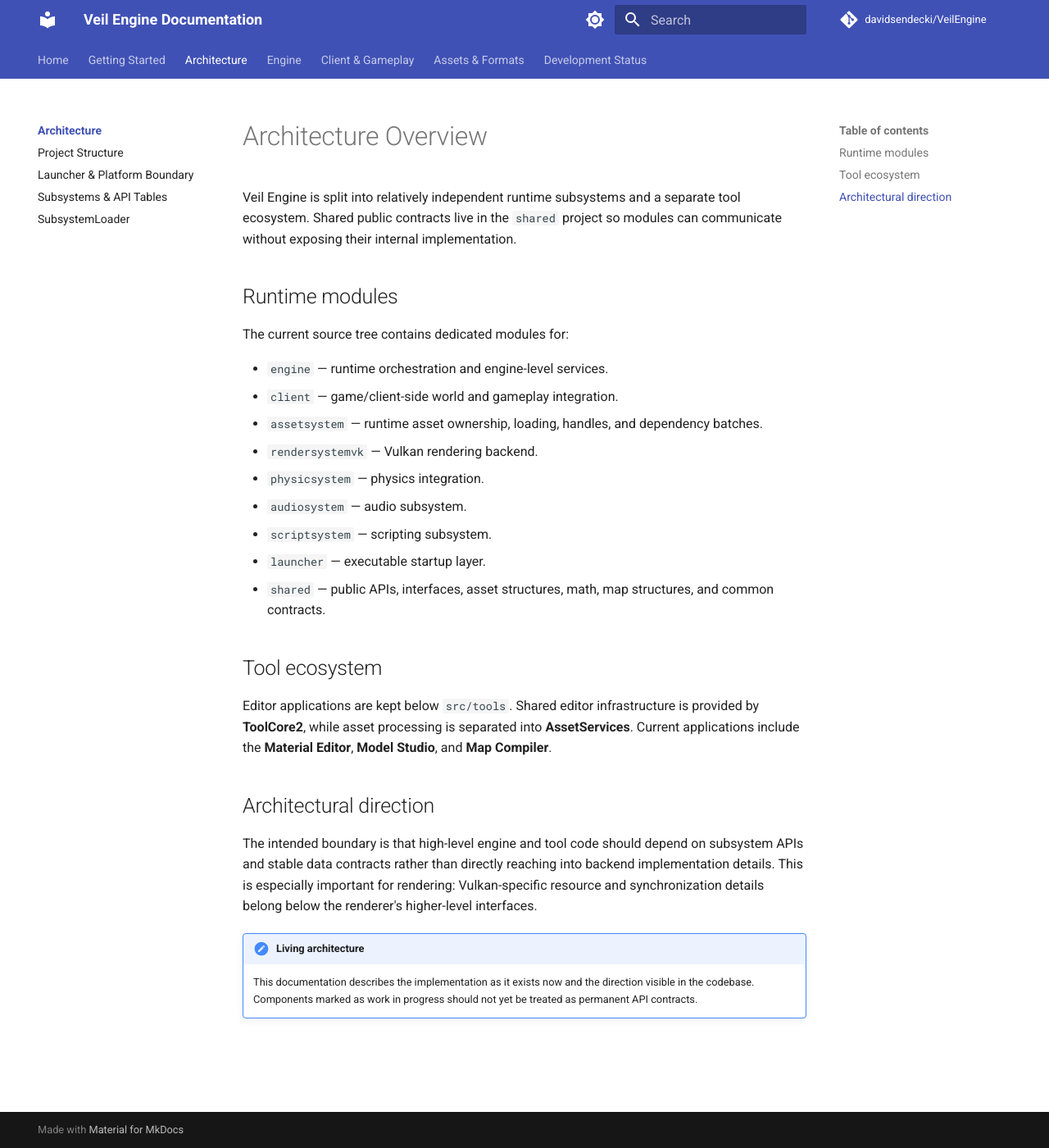
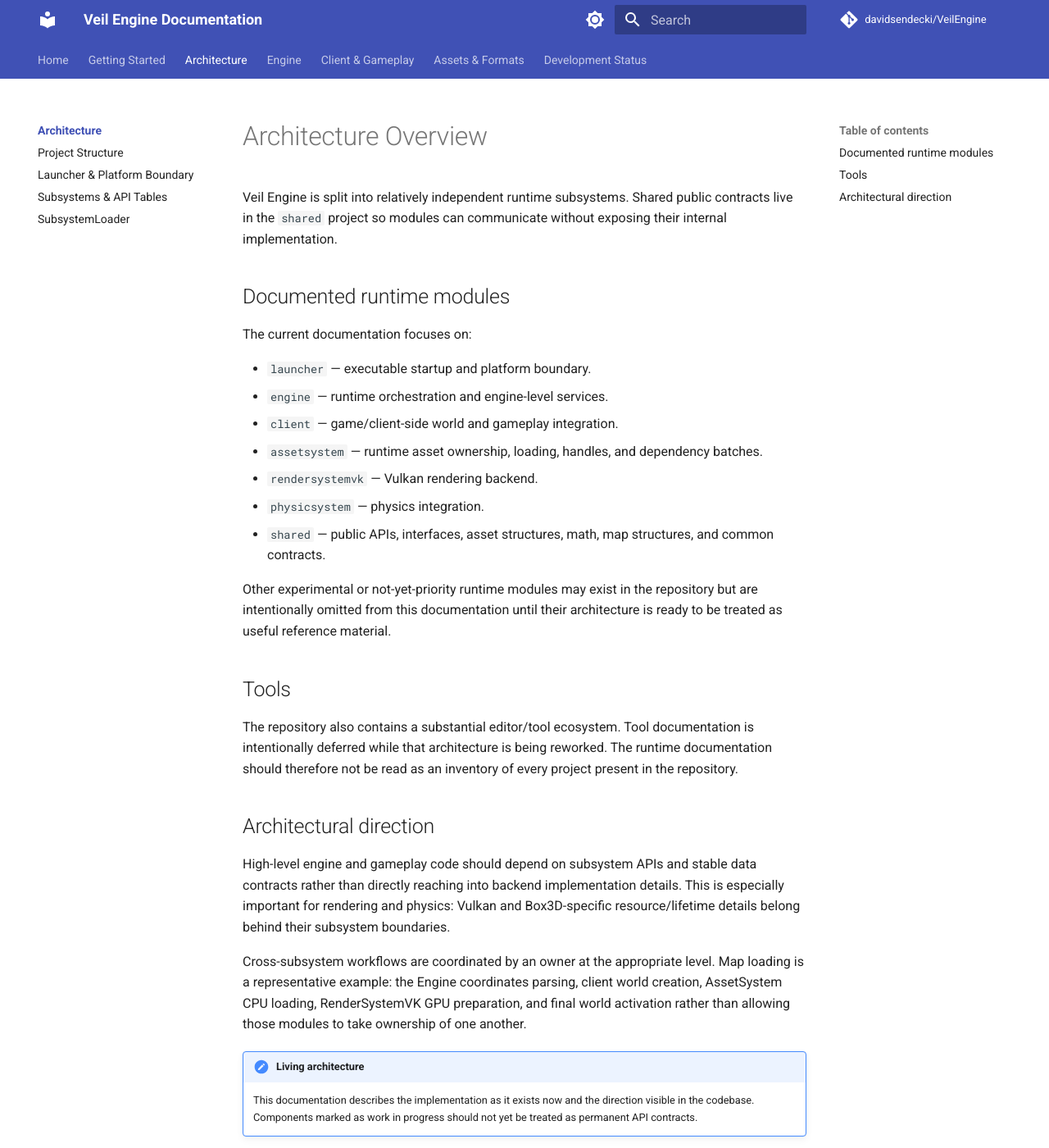
Before and after one commit to davidsendecki/VeilEngine-Doc, an MkDocs documentation site: the page built from docs/architecture/index.md, in a window 1280 px wide and 1400 px high. Shown: the whole window at 82% size. Built offline with MkDocs 1.6.1 and Material for MkDocs 9.7.7, drawn with Linux system fonts in a browser that asks for light colours; comment, search, counter and statistics services are not loaded.

Commit message:
Align architecture overview with documentation scope

```diff
--- a/docs/architecture/index.md
+++ b/docs/architecture/index.md
@@ -1,28 +1,30 @@
 # Architecture Overview
 
-Veil Engine is split into relatively independent runtime subsystems and a separate tool ecosystem. Shared public contracts live in the `shared` project so modules can communicate without exposing their internal implementation.
+Veil Engine is split into relatively independent runtime subsystems. Shared public contracts live in the `shared` project so modules can communicate without exposing their internal implementation.
 
-## Runtime modules
+## Documented runtime modules
 
-The current source tree contains dedicated modules for:
+The current documentation focuses on:
 
+- `launcher` — executable startup and platform boundary.
 - `engine` — runtime orchestration and engine-level services.
 - `client` — game/client-side world and gameplay integration.
 - `assetsystem` — runtime asset ownership, loading, handles, and dependency batches.
 - `rendersystemvk` — Vulkan rendering backend.
 - `physicsystem` — physics integration.
-- `audiosystem` — audio subsystem.
-- `scriptsystem` — scripting subsystem.
-- `launcher` — executable startup layer.
 - `shared` — public APIs, interfaces, asset structures, math, map structures, and common contracts.
 
-## Tool ecosystem
+Other experimental or not-yet-priority runtime modules may exist in the repository but are intentionally omitted from this documentation until their architecture is ready to be treated as useful reference material.
 
-Editor applications are kept below `src/tools`. Shared editor infrastructure is provided by **ToolCore2**, while asset processing is separated into **AssetServices**. Current applications include the **Material Editor**, **Model Studio**, and **Map Compiler**.
+## Tools
+
+The repository also contains a substantial editor/tool ecosystem. Tool documentation is intentionally deferred while that architecture is being reworked. The runtime documentation should therefore not be read as an inventory of every project present in the repository.
 
 ## Architectural direction
 
-The intended boundary is that high-level engine and tool code should depend on subsystem APIs and stable data contracts rather than directly reaching into backend implementation details. This is especially important for rendering: Vulkan-specific resource and synchronization details belong below the renderer's higher-level interfaces.
+High-level engine and gameplay code should depend on subsystem APIs and stable data contracts rather than directly reaching into backend implementation details. This is especially important for rendering and physics: Vulkan and Box3D-specific resource/lifetime details belong behind their subsystem boundaries.
+
+Cross-subsystem workflows are coordinated by an owner at the appropriate level. Map loading is a representative example: the Engine coordinates parsing, client world creation, AssetSystem CPU loading, RenderSystemVK GPU preparation, and final world activation rather than allowing those modules to take ownership of one another.
 
 !!! note "Living architecture"
     This documentation describes the implementation as it exists now and the direction visible in the codebase. Components marked as work in progress should not yet be treated as permanent API contracts.
```
